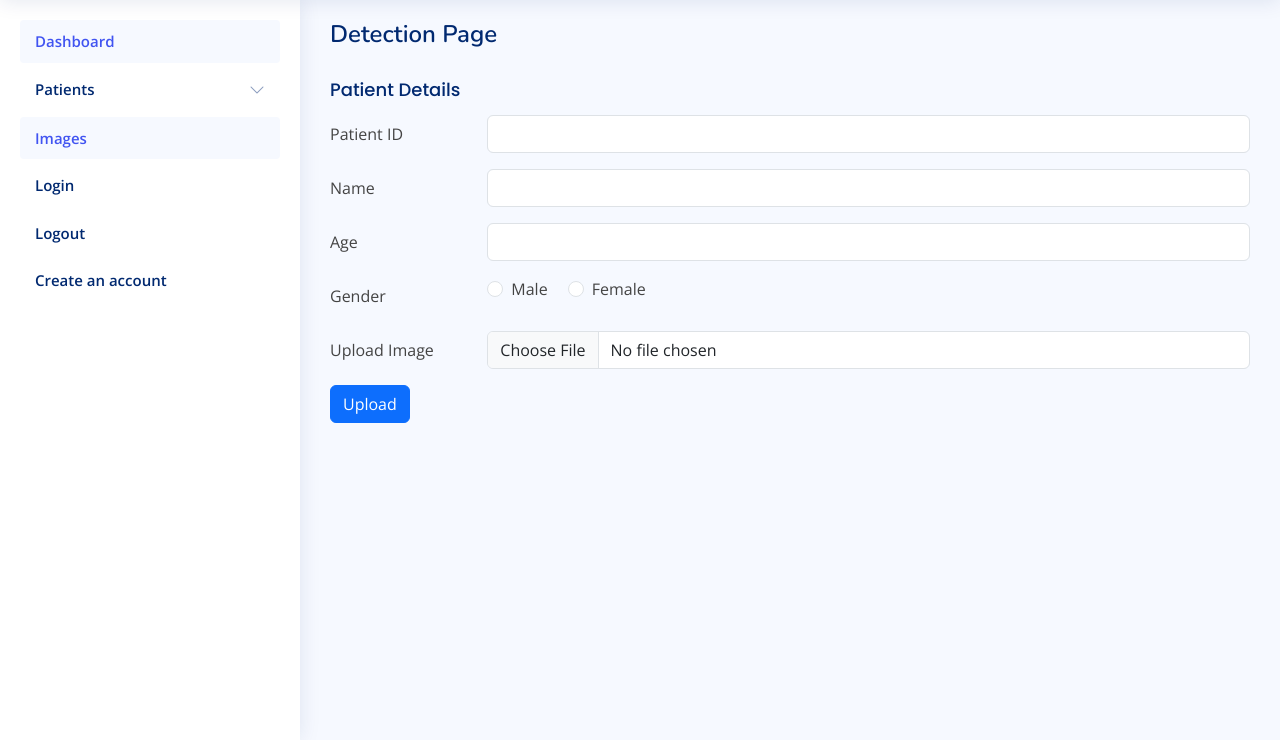
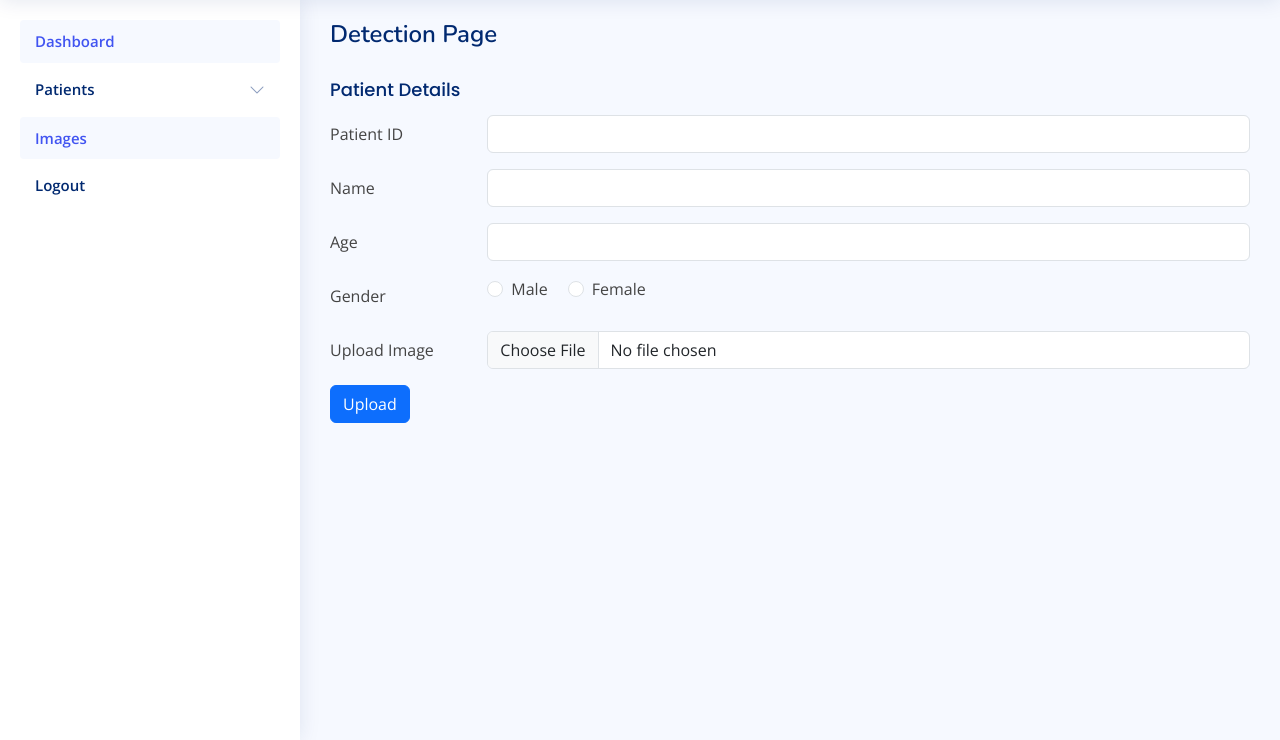
Before and after one commit to mamuu21/Breast-Cancer-Detection, a Django app: page /add_patient/ in a window 1280 px wide. Shown: the part 60-800 px from the top of the page. Run offline with Django 5.2, Linux system fonts and the light colour scheme; some libraries are stand-ins or nearby versions.

Commit message:
making changes

```diff
--- a/breast/models.py
+++ b/breast/models.py
@@ -1,30 +1,10 @@
 from django.db import models
 from django.contrib.auth.models import AbstractUser, BaseUserManager
 
-class CustomUserManager(BaseUserManager):
-    def create_user(self, username, email, password=None, **extra_fields):
-        if not email:
-            raise ValueError('The Email field must be set')
-        email = self.normalize_email(email)
-        user = self.model(username=username.strip(), email=email, **extra_fields)
-        user.set_password(password)
-        user.save(using=self._db)
-        return user
-
-    def create_superuser(self, username, email, password=None, **extra_fields):
-        extra_fields.setdefault('is_staff', True)
-        extra_fields.setdefault('is_superuser', True)
-
-        if extra_fields.get('is_staff') is not True:
-            raise ValueError('Superuser must have is_staff=True.')
-        if extra_fields.get('is_superuser') is not True:
-            raise ValueError('Superuser must have is_superuser=True.')
-
-        return self.create_user(username, email, password, **extra_fields)
-
 class CustomUser(AbstractUser):
+    middle_name = models.CharField(max_length=100)
+    phone_number = models.CharField(max_length=10)
     is_radiologist = models.BooleanField(default=False)
-    objects = CustomUserManager()
 
 
 class Patient(models.Model):
@@ -47,4 +27,4 @@ class Patient(models.Model):
     def __str__(self) -> str:
         return self.patient_id
 
-    # TODO : Integrae with django authentication and permissions (LOGIN, LOGOUT, PERMISSIONS)
+    # TODO : Integrate with django authentication and permissions (LOGIN, LOGOUT, PERMISSIONS)
--- a/breast/urls.py
+++ b/breast/urls.py
@@ -1,18 +1,16 @@
 from django.urls import path
-from .views import DashBoardView, AddPatientView, PatientListView, ImageView, LoginView, RegisterView, LogoutView, PatientDetailsView, AnalysisPageView
+from .views import DashBoardView, AddPatientView, PatientListView, ImageView, PatientDetailsView, AnalysisPageView
+from django.contrib.auth.views import LoginView, LogoutView
 
 urlpatterns = [
+    path("login/", LoginView.as_view(template_name="login.html", next_page="dashboard"), name="login"),
+    path("logout/", LogoutView.as_view(next_page="login"), name="logout"),
     path("", DashBoardView.as_view(), name="dashboard"),
     path("add_patient/", AddPatientView.as_view(), name="add_patient"),
     path("patient_list/", PatientListView.as_view(), name="patient_list"),
     path("images/", ImageView.as_view(), name="images"),
-    path("login/", LoginView.as_view(), name="login"),
-    path("register/", RegisterView.as_view(), name="register"),
-    path("logout/", LogoutView.as_view(), name="logout"),
     path("patient_details/", PatientDetailsView.as_view(), name="patient_details"),
     path("analysis_page/", AnalysisPageView.as_view(), name="analysis_page"),
 
 
-
-
 ]
--- a/breast/views.py
+++ b/breast/views.py
@@ -1,14 +1,14 @@
-from django.contrib.auth.views import LoginView, LogoutView
 from django.views.generic import TemplateView, CreateView, ListView
 from django.views.generic.edit import FormView
 from django.contrib.auth.forms import UserCreationForm
 from .models import Patient
 from django.urls import reverse_lazy
-from django.http import JsonResponse
+from django.contrib.auth.mixins import LoginRequiredMixin
 
 
-class DashBoardView(TemplateView):
+class DashBoardView(LoginRequiredMixin, TemplateView):
     template_name = "dashboard.html"
+    login_url = "login"
 
 
     def get_context_data(self, **kwargs):
@@ -50,24 +50,6 @@ class ImageView(ListView):
     template_name = "images.html"
 
 
-class LoginView(LoginView):
-    template_name = "login.html"
-
-
-
-class LogoutView(LogoutView):
-    template_name = "login.html"
-    # success_url = reverse_lazy('login')
-
-class RegisterView(FormView):
-    template_name = 'register.html'
-    form_class = UserCreationForm
-    success_url = reverse_lazy('login')  # Redirect to login page after successful registration
-
-    def form_valid(self, form):
-        form.save()  # Save the user
-        return super().form_valid(form)
-
 class AddPatientView(CreateView):
     template_name = "add_patient.html"
     model = Patient
@@ -80,12 +62,3 @@ class AddPatientView(CreateView):
         return super().form_valid(form)
 
     # TODO : adding model to investigate uploaded image for cancer detection
-
-def getUserDetails(request):
-    print('helolo')
-    if request.method=='POST':
-        request_getdata = request.POST.get('patient_id')
-        print(request_getdata)
-
-    else:
-        print('No data')
--- a/cancer/settings.py
+++ b/cancer/settings.py
@@ -20,6 +20,7 @@ ALLOWED_HOSTS = []
 # Application definition
 
 INSTALLED_APPS = [
+    "jazzmin",
     "django.contrib.admin",
     "django.contrib.auth",
     "django.contrib.contenttypes",
--- a/templates/header.html
+++ b/templates/header.html
@@ -74,23 +74,25 @@
         </a>
       </li><!-- End Image Nav -->
 
-      <li class="nav-item">
+      {% comment %} <li class="nav-item">
         <a class="nav-link collapsed" href="{% url "login" %}">
           <span>Login</span>
         </a>
+      </li><!-- End Login Page Nav --> {% endcomment %}
+
+      <li class="nav-item">
+        <form method="post" action="{% url "logout" %}">
+          {% csrf_token %}
+          <button class="nav-link collapsed" type="submit">Logout</button>
+      </form>
+
       </li><!-- End Login Page Nav -->
 
-      <li class="nav-item">
-        <a class="nav-link collapsed" href="{% url "logout" %}">
-          <span>Logout</span>
-        </a>
-      </li><!-- End Login Page Nav -->
-
-      <li class="nav-item">
+      {% comment %} <li class="nav-item">
         <a class="nav-link collapsed" href="{% url "register" %}">
           <span>Create an account</span>
         </a>
-      </li><!-- End Login Page Nav -->
+      </li> {% endcomment %}
     </ul>
   </aside><!-- End Sidebar-->
 {% endblock header %}
--- a/templates/login.html
+++ b/templates/login.html
@@ -22,10 +22,11 @@
 
                 <div class="pt-4 pb-2">
                   <h5 class="card-title text-center pb-0 fs-4">Login to Your Account</h5>
-                  <p class="text-center small">Enter your username & password to login</p>
+                  <p class="text-center small">Enter your username and password to login</p>
                 </div>
 
-                <form class="row g-3 needs-validation" novalidate>
+                <form  method="post" class="row g-3 needs-validation" novalidate>
+                  {% csrf_token %}
 
                   <div class="col-12">
                     <label for="yourUsername" class="form-label">Username</label>
```
Also changed, not shown: breast/forms.py (added, +9 -0 lines), templates/logout.html (added, +8 -0 lines), breast/migrations/0003_alter_customuser_managers.py (added), breast/migrations/0004_customuser_middle_name_customuser_phone_number.py (added), db.sqlite3.
